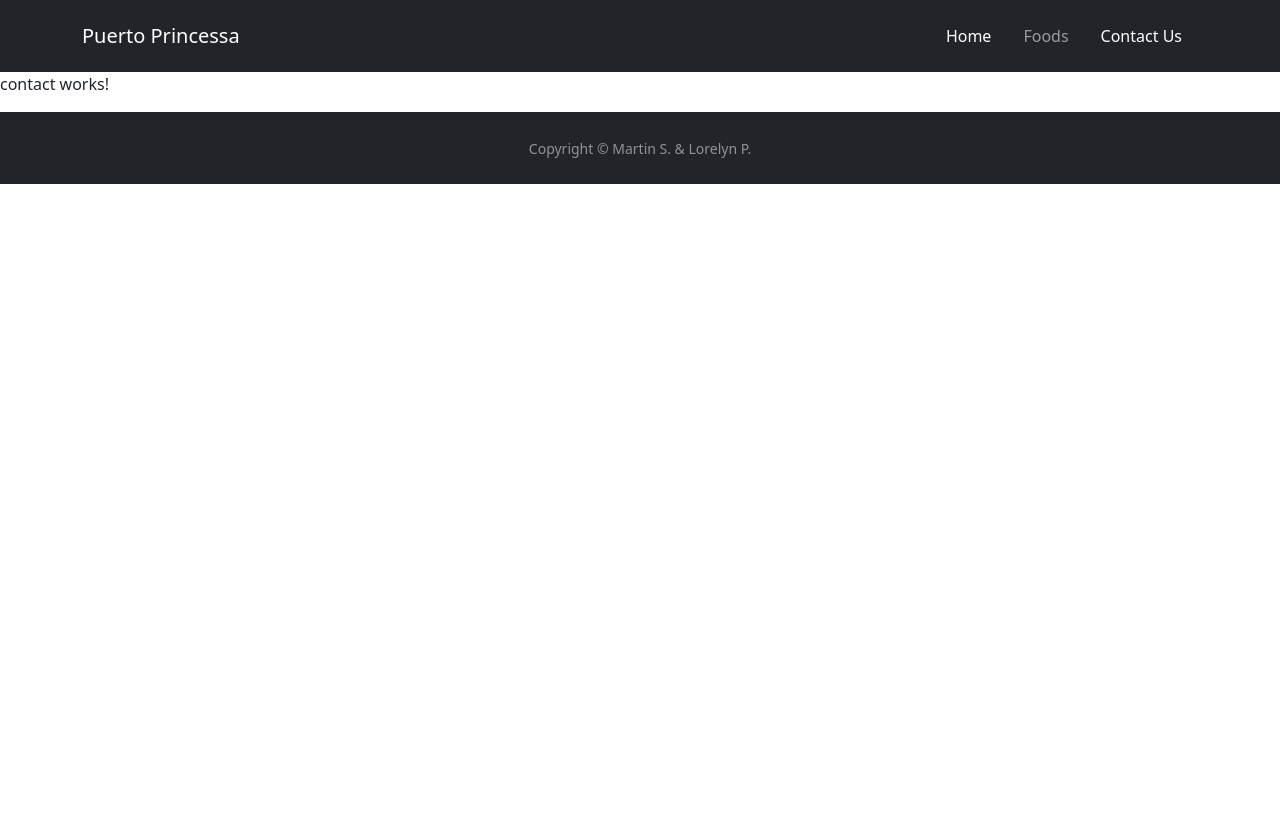
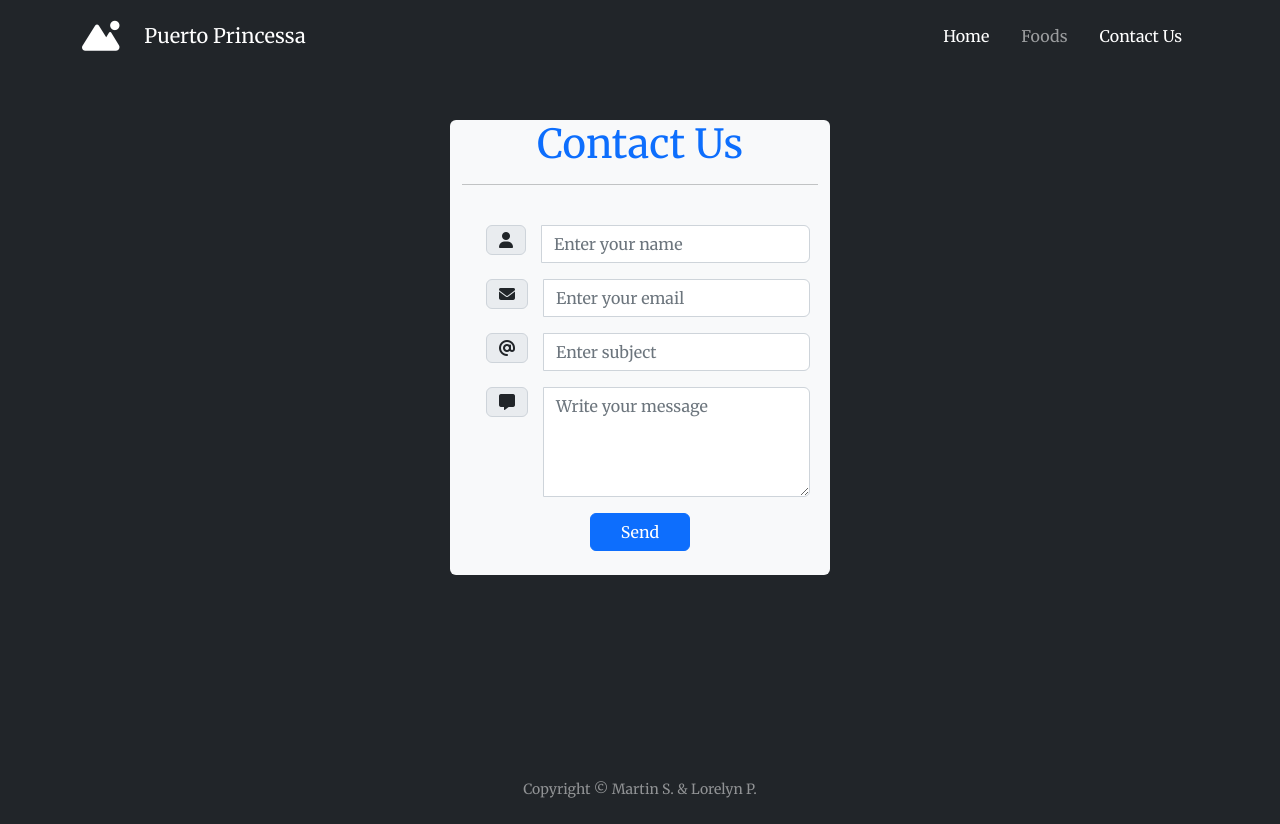
Before and after one commit to SK68-ph/itipt02-demo, an Angular app: page /contact in a window 1280 px wide. Before the commit the page ends 800 px from the top, so only its background shows below. Built offline with nearby package versions, Linux system fonts and the light colour scheme.

Commit message:
added fonts, descriptions and contact form

```diff
--- a/src/app/contact/contact.component.css
+++ b/src/app/contact/contact.component.css
@@ -0,0 +1,7 @@
+.contact{
+    min-height: 85vh;
+}
+
+#submit{
+    width: 100px;
+}
--- a/src/app/contact/contact.component.html
+++ b/src/app/contact/contact.component.html
@@ -1 +1,40 @@
-<p>contact works!</p>
+<div class="bg-dark contact">
+    <div class="container">
+      <div class="row justify-content-center">
+        <div class="col-md-4 mt-5 bg-light rounded">
+          <h1 class="text-center font-weight-bold text-primary">Contact Us</h1>
+          <hr class="bg-light">
+          <h5 class="text-center text-success"></h5>
+          <form action="" method="post" id="form-box" class="p-2">
+            <div class="form-group input-group my-3">
+              <div class="input-group-prepend mx-3">
+                <span class="input-group-text"><i class="fas fa-user"></i></span>
+              </div>
+              <input type="text" name="name" class="form-control" placeholder="Enter your name" required>
+            </div>
+            <div class="form-group input-group my-3">
+              <div class="input-group-prepend mx-3">
+                <span class="input-group-text"><i class="fas fa-envelope"></i></span>
+              </div>
+              <input type="email" name="email" class="form-control" placeholder="Enter your email" required>
+            </div>
+            <div class="form-group input-group my-3">
+              <div class="input-group-prepend mx-3">
+                <span class="input-group-text"><i class="fas fa-at"></i></span>
+              </div>
+              <input type="text" name="subject" class="form-control" placeholder="Enter subject" required>
+            </div>
+            <div class="form-group input-group my-3">
+              <div class="input-group-prepend mx-3">
+                <span class="input-group-text"><i class="fas fa-comment-alt"></i></span>
+              </div>
+              <textarea name="msg" id="msg" class="form-control" placeholder="Write your message" cols="30" rows="4" required></textarea>
+            </div>
+            <div class="form-group my-3 d-flex justify-content-center">
+              <input type="submit" name="submit" id="submit" class="btn btn-primary btn-block" value="Send">
+            </div>
+          </form>
+        </div>
+      </div>
+    </div>
+  </div>
--- a/src/app/home/home.component.css
+++ b/src/app/home/home.component.css
@@ -1,4 +1,8 @@
 /* Section Main */
+
+h2 {
+  font-family: "lato";
+}
 
 .hero-img {
     display: block;
--- a/src/app/home/home.component.html
+++ b/src/app/home/home.component.html
@@ -77,8 +77,8 @@
       </button>
     </div>
     <div class="slideshow-caption">
-            <h3>Scenery and shits idk</h3>
-            <h4>Lorem ipsum, dolor sit amet consectetur adipisicing elit. Aspernatur ratione natus ad voluptatibus aliquid alias omnis ut, officiis labore quod eum totam corporis cumque, unde vitae itaque dolorem, asperiores fugiat.</h4>
+            <h1>Puerto Princesa is the capital of the island province of Palawan</h1>
+            <h2>The city has been acclaimed several times as the cleanest and greenest city in the Philippines. With a wide range of attractions ranging from beaches to wildlife reserves, Puerto Princesa is a nature lover's paradise.</h2>
     </div>
   </div>
 </section>
--- a/src/app/navbar/navbar.component.css
+++ b/src/app/navbar/navbar.component.css
@@ -0,0 +1,4 @@
+.fa-mountain-sun{
+    color: white;
+    padding-right: 20px;
+}
--- a/src/app/navbar/navbar.component.html
+++ b/src/app/navbar/navbar.component.html
@@ -1,6 +1,10 @@
 <nav class="navbar navbar-expand-lg navbar-dark bg-dark p-3">
   <div class="container">
-    <a class="navbar-brand" routerLink="/" routerLinkActive="active" >Puerto Princessa</a>
+
+    <a class="navbar-brand" routerLink="/" routerLinkActive="active" >
+      <i class="fa-solid fa-mountain-sun fa-xl"></i>
+      Puerto Princessa
+    </a>
     <button
       class="navbar-toggler"
       type="button"
--- a/src/index.html
+++ b/src/index.html
@@ -6,6 +6,10 @@
   <base href="/">
   <meta name="viewport" content="width=device-width, initial-scale=1">
   <link rel="icon" type="image/x-icon" href="favicon.ico">
+  <link rel="preconnect" href="https://fonts.googleapis.com">
+  <link rel="preconnect" href="https://fonts.gstatic.com" crossorigin>
+  <link href="https://fonts.googleapis.com/css2?family=Lato:ital,wght@1,300&family=Merriweather&display=swap" rel="stylesheet">
+  <script src="https://kit.fontawesome.com/9de241a8ed.js" crossorigin="anonymous"></script>
 </head>
 <body>
   <app-root></app-root>
--- a/src/styles.css
+++ b/src/styles.css
@@ -1,4 +1,8 @@
 /* You can add global styles to this file, and also import other style files */
+
+*{
+    font-family: "Merriweather", sans-serif;
+}
 body {
     overflow-x: hidden;
     margin: 0;
```
